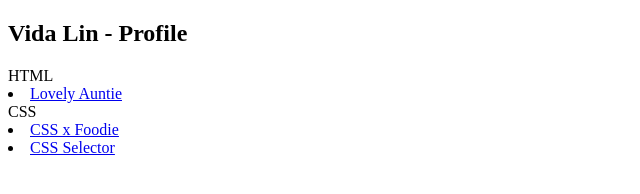
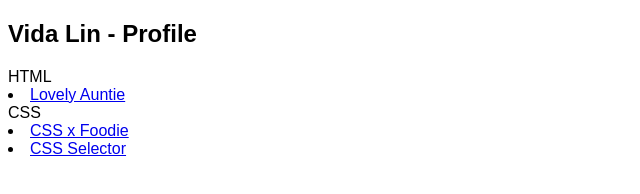
Before and after one commit to VidaLin/VidaLin.github.io, a plain HTML site: page index.html in a window 1280 px wide. Shown: the whole page, without its empty margins (0-640 px from the left). Drawn offline with Linux system fonts and the light colour scheme.

Commit message:
Change font-family into Arial

```diff
--- a/index.html
+++ b/index.html
@@ -5,7 +5,7 @@
 	<title>Vida Lin</title>
 
 </head>
-<body>
+<body style="font-family:Arial;">
 	<h2>Vida Lin - Profile</h2>
 	<a cellpadding="10"></a>
 	<a>HTML</a>
```
